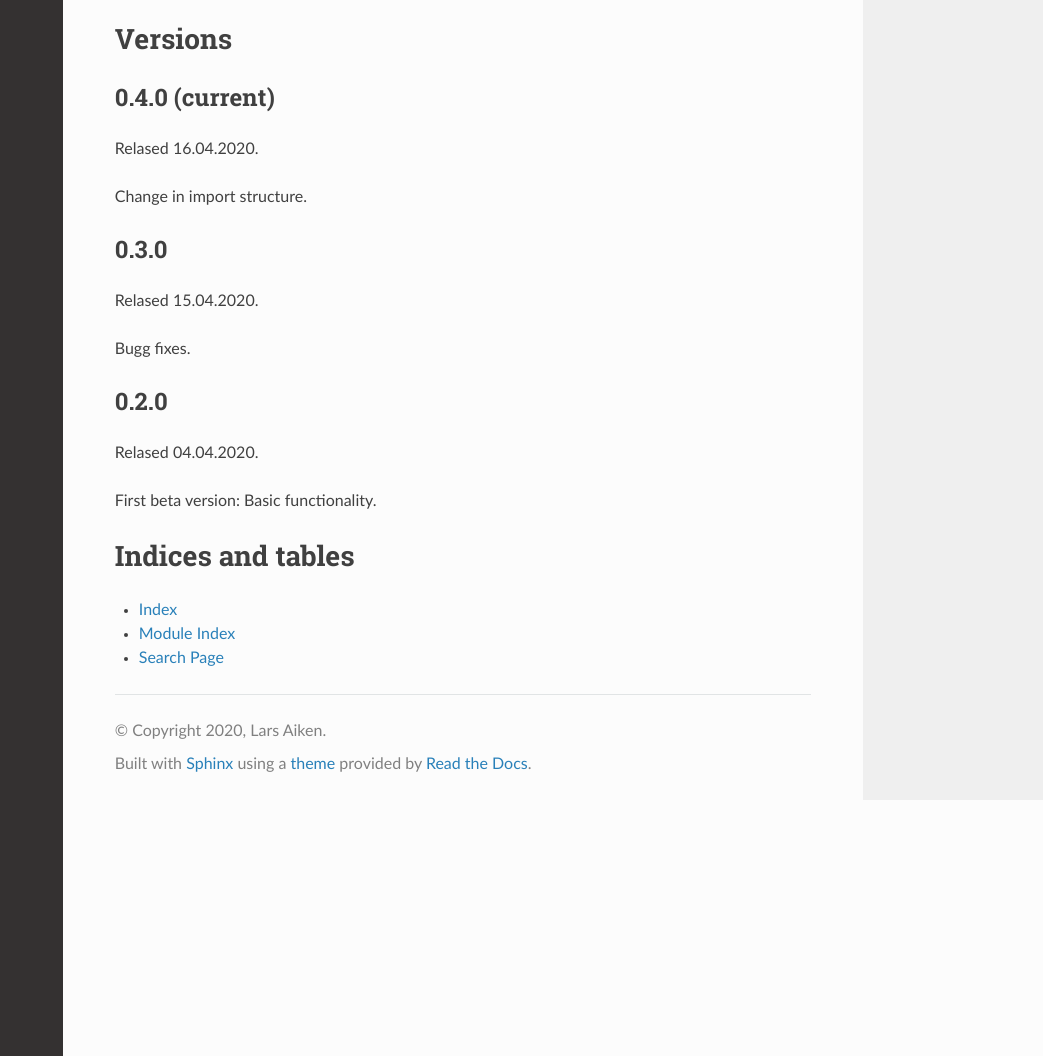
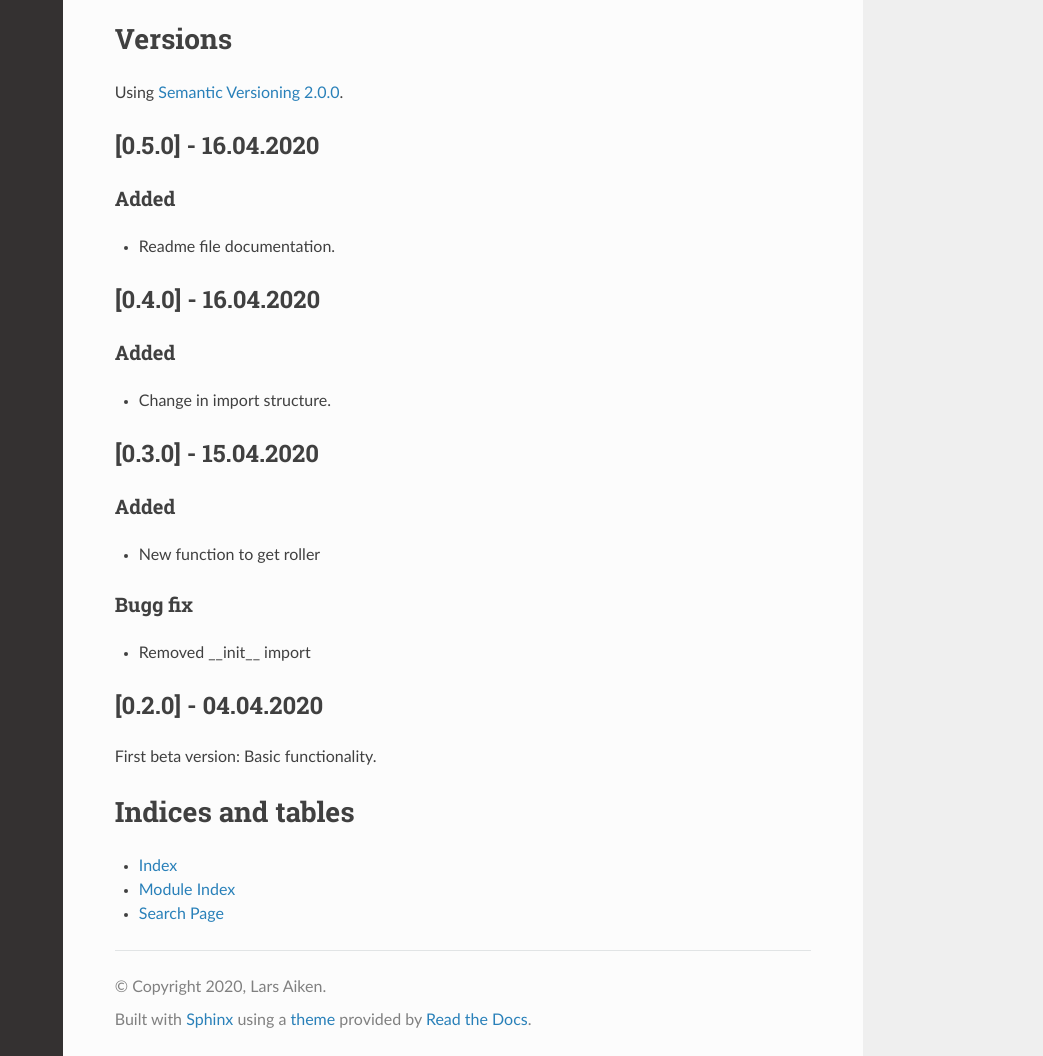
Before and after one commit to willowlabs/willowlabs-apis-python, a Sphinx documentation site: the page built from docs/index.rst, in a window 1280 px wide and 1400 px high, scrolled down 1487 px, cut to the strip 344-1400 px from the top of the window. Shown: the whole strip, without its empty margins (237-1280 px from the left). Built offline with Sphinx 7.4.7 and the Read the Docs theme 2.0.0, drawn with Linux system fonts in a browser that asks for light colours.

Commit message:
docs image willow labs

```diff
--- a/docs/index.rst
+++ b/docs/index.rst
@@ -43,14 +43,14 @@ Willow labs APIs offers services to get information regarding companies and rela
 \* The function is a Norwegian version of an english function - see english version column for information.
 
 Installation
-############
+-------------
 
 .. code-block:: python
 
    pip install -U willowlabs
 
 Example usage
-#############
+-------------
 
 .. code-block:: python
 
@@ -70,22 +70,40 @@ Client Module
 
 
 Versions
-==================
-0.4.0 (current)
-###############
-Relased 16.04.2020.
+==========
+Using `Semantic Versioning 2.0.0`_.
 
-Change in import structure.
+.. _Semantic Versioning 2.0.0: https://semver.org/
 
-0.3.0
-#####
-Relased 15.04.2020.
 
-Bugg fixes.
+[0.5.0] - 16.04.2020
+------------------------------
 
-0.2.0
-#####
-Relased 04.04.2020.
+Added
+^^^^^
+* Readme file documentation.
+
+
+[0.4.0] - 16.04.2020
+------------------------------
+
+Added
+^^^^^
+* Change in import structure.
+
+[0.3.0] - 15.04.2020
+--------------------
+
+Added
+^^^^^
+* New function to get roller
+
+Bugg fix
+^^^^^^^^
+* Removed __init__ import
+
+[0.2.0] - 04.04.2020
+--------------------
 
 First beta version: Basic functionality.
 
--- a/willowlabs/__init__.py
+++ b/willowlabs/__init__.py
@@ -1,3 +1,3 @@
 # Copyright 2020 Willow Labs AS. All rights reserved.
 
-__version__ = "0.4.0"
+__version__ = "0.5.0"
```
Also changed, not shown: README.rst (+11 -0 lines).
